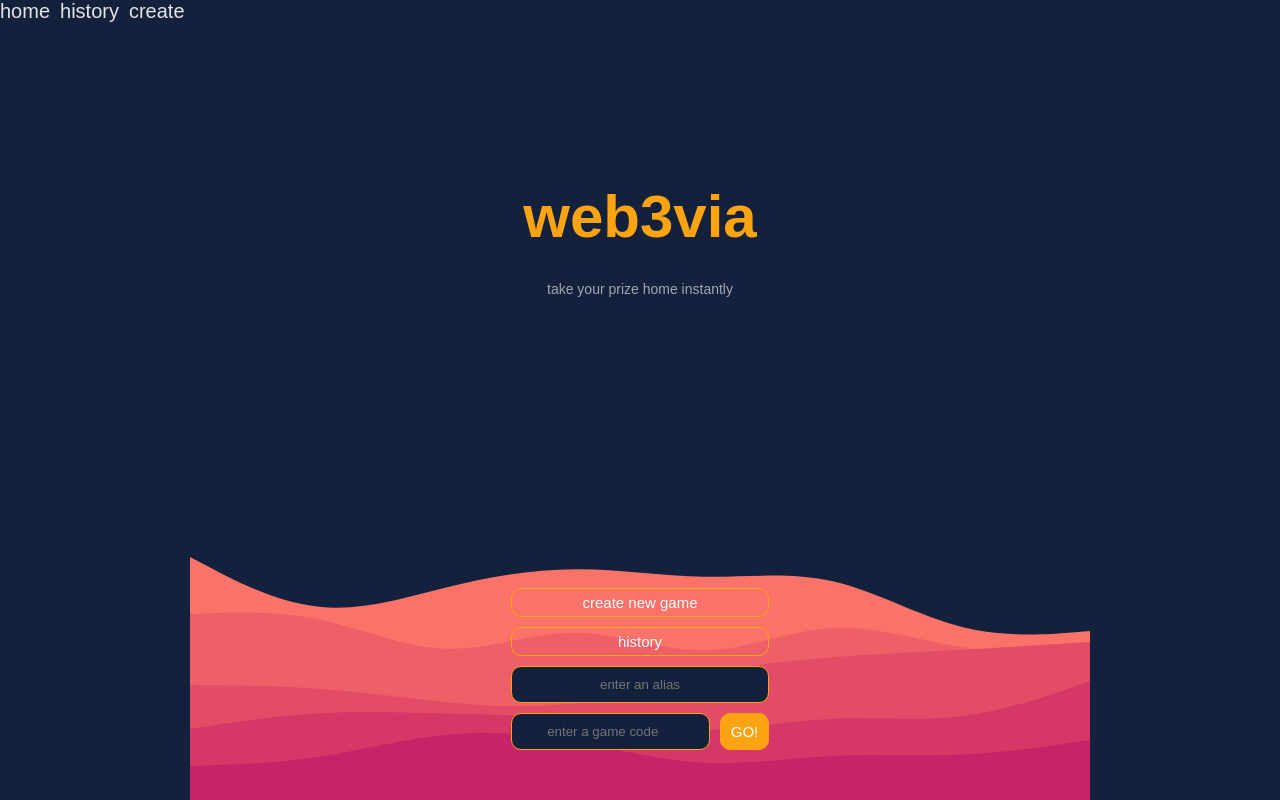
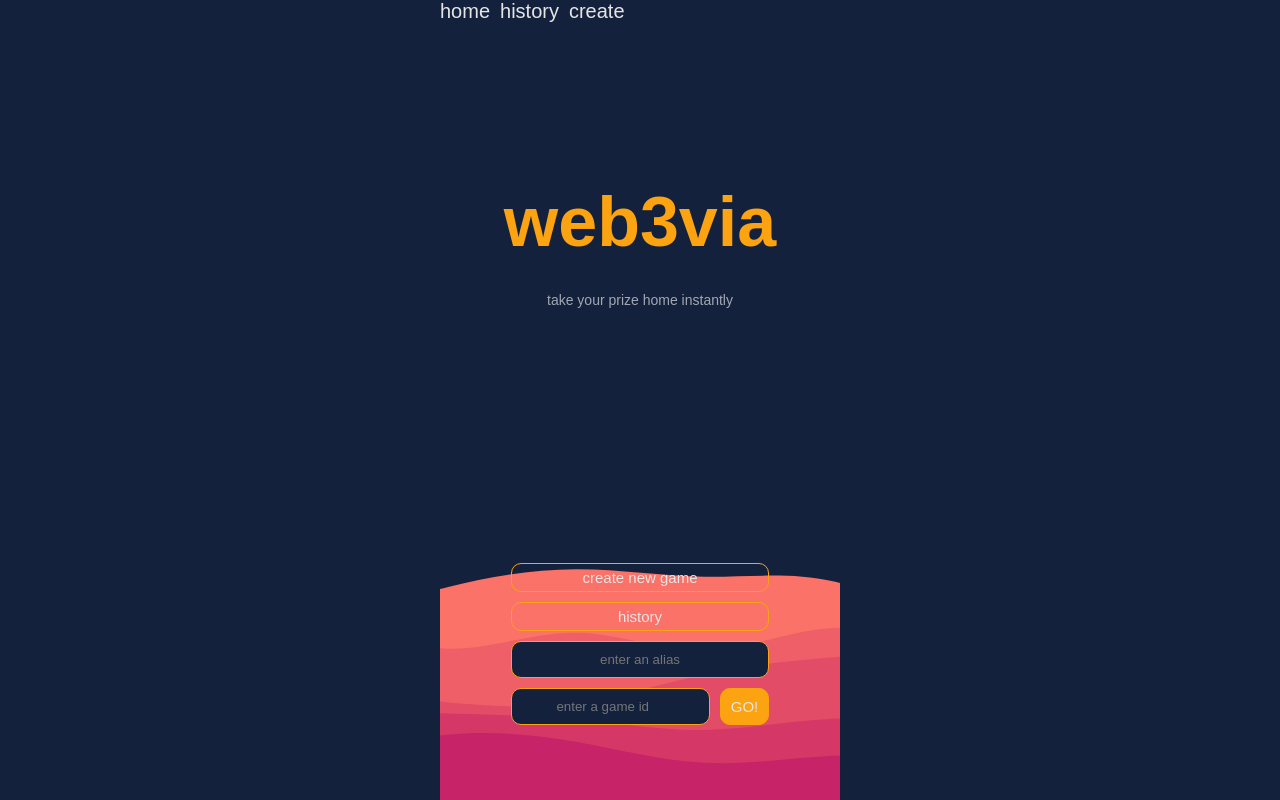
Before and after one commit to leonardoromero/web3via, a Next.js app: page / in a window 1280 px wide. Built offline with nearby package versions, Linux system fonts and the light colour scheme; a web font is replaced by a local one.

Commit message:
Add input validation for gameId

```diff
--- a/src/app/home.module.scss
+++ b/src/app/home.module.scss
@@ -25,8 +25,12 @@
 		flex-direction: column;
 		gap: 1rem;
 
+		.warning {
+			font-size:1.25rem;
+			text-align: center;
+		}
+
 		.link {
-			all: unset;
 			font-family: var(--font-cambay);
 			border: 1px solid $accent-orange;
 			padding: 0.5rem 1rem;
--- a/src/app/page.tsx
+++ b/src/app/page.tsx
@@ -6,6 +6,12 @@ import styles from './home.module.scss'
 export default function Home() {
 	const isWalletConnected: boolean = true
 	const [gameId, setGameId] = useState(0)
+	const [isWarningVisible, setIsWarningVisible] = useState(false)
+	const gameLink = gameId !== 0 ? `/play/${gameId}` : '/'
+
+	const handleClick = () => {
+		if (gameId === 0) setIsWarningVisible(true)
+	}
 
 	if (isWalletConnected) {
 		return (
@@ -22,16 +28,22 @@ export default function Home() {
 					<input placeholder="enter an alias" />
 					<div className={styles.play}>
 						<input
-							placeholder="enter a game code"
+							placeholder="enter a game id"
 							type="number"
 							required
 							onChange={(e) => setGameId(+e.target.value)}
 							value={gameId !== 0 ? gameId : ''}
 						/>
-						<Link href={`/play/${gameId}`} className={styles.link}>
+						<Link href={gameLink} className={styles.link} onClick={handleClick}>
 							GO!
 						</Link>
 					</div>
+					<span
+						style={isWarningVisible ? { color: 'white' } : { opacity: '0' }}
+						className={styles.warning}
+					>
+						bummer! game id is not valid 🥲
+					</span>
 				</div>
 			</div>
 		)
--- a/src/app/styles/common.module.scss
+++ b/src/app/styles/common.module.scss
@@ -7,7 +7,7 @@
 
 .heading-1 {
 	@extend .title;
-	font-size: 6rem;
+	font-size: 7rem;
 }
 
 .heading-2 {
--- a/src/app/styles/globals.scss
+++ b/src/app/styles/globals.scss
@@ -9,7 +9,8 @@
 
 html,
 body {
-	max-width: 100vw;
+	max-width: 400px;
+	margin: 0 auto;
 	overflow-x: hidden;
 	background-color: $base-blue;
 	/* 1rem = 10px */
```
